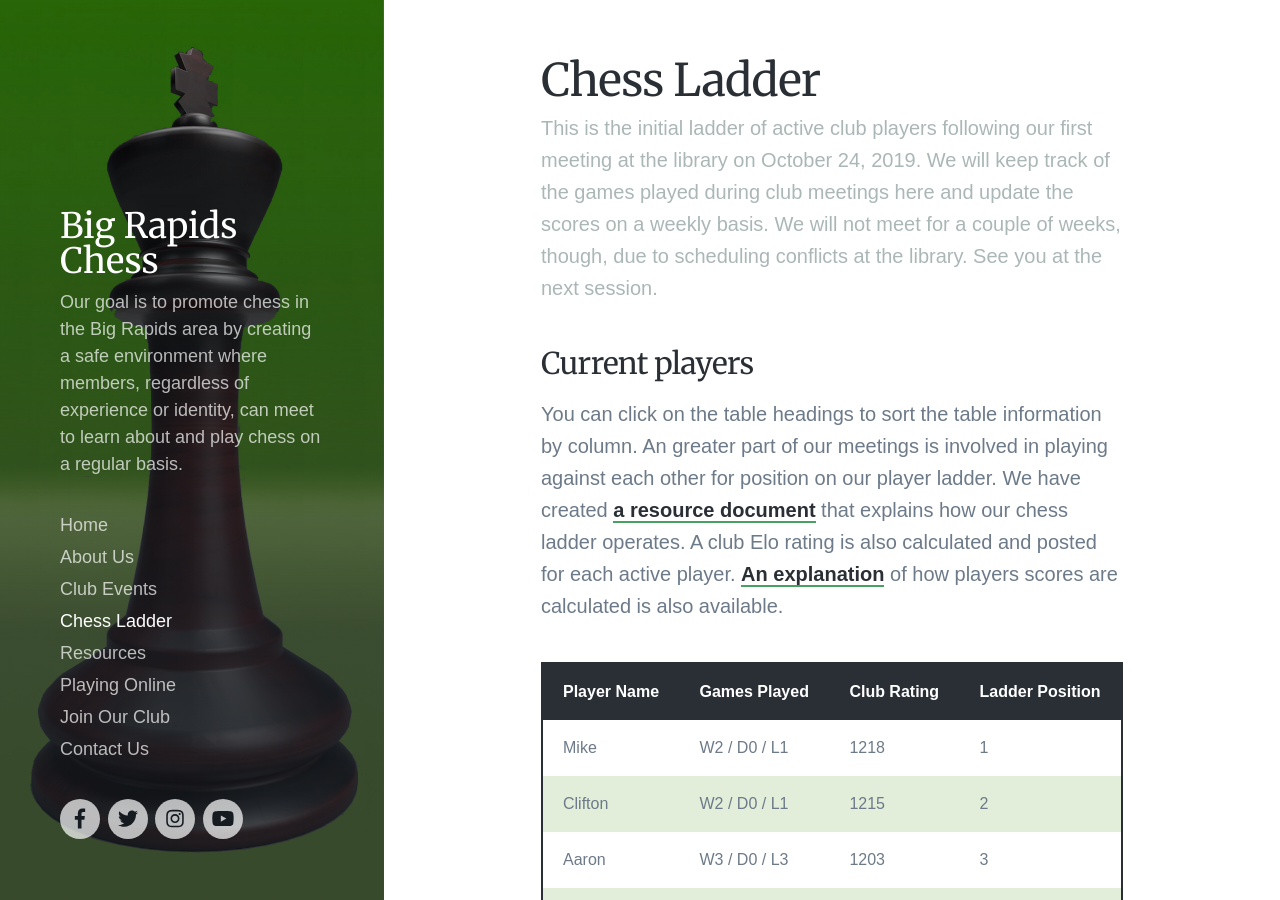
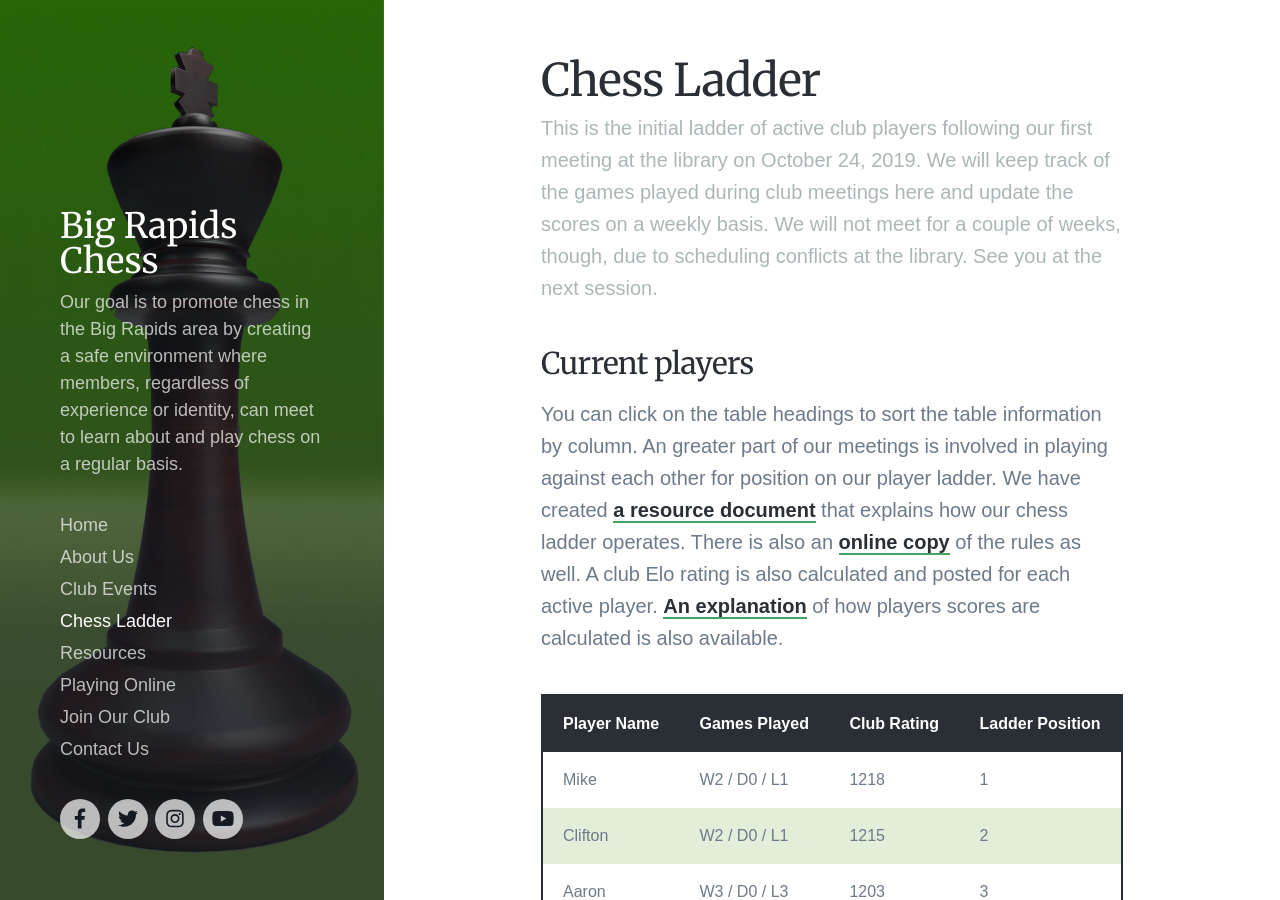
Before and after one commit to bigrapidschess/bigrapidschess.github.io, a Jekyll site: the page built from _pages/ladder.md, in a window 1280 px wide and 900 px high. Built offline with Jekyll 4.4.1, drawn with Linux system fonts in a browser that asks for light colours; nearby versions of some CDN libraries; some web fonts are replaced.

Commit message:
Added a pdf copy of the ladder rules

```diff
--- a/_pages/ladder.md
+++ b/_pages/ladder.md
@@ -6,6 +6,6 @@ featured_image: /images/my_background_green.jpg
 ---
 
 ### Current players
-You can click on the table headings to sort the table information by column. An greater part of our meetings is involved in playing against each other for position on our player ladder.  We have created [a resource document](ladder-rules.html) that explains how our chess ladder operates. A club Elo rating is also calculated and posted for each active player. [An explanation](rating.html) of how players scores are calculated is also available.
+You can click on the table headings to sort the table information by column. An greater part of our meetings is involved in playing against each other for position on our player ladder.  We have created [a resource document](ladder-rules.html) that explains how our chess ladder operates. There is also an [online copy](ChessLadder.pdf) of the rules as well. A club Elo rating is also calculated and posted for each active player. [An explanation](rating.html) of how players scores are calculated is also available.
 
 {% include interactive-table.html %}
```
Also changed, not shown: 1 other file.
